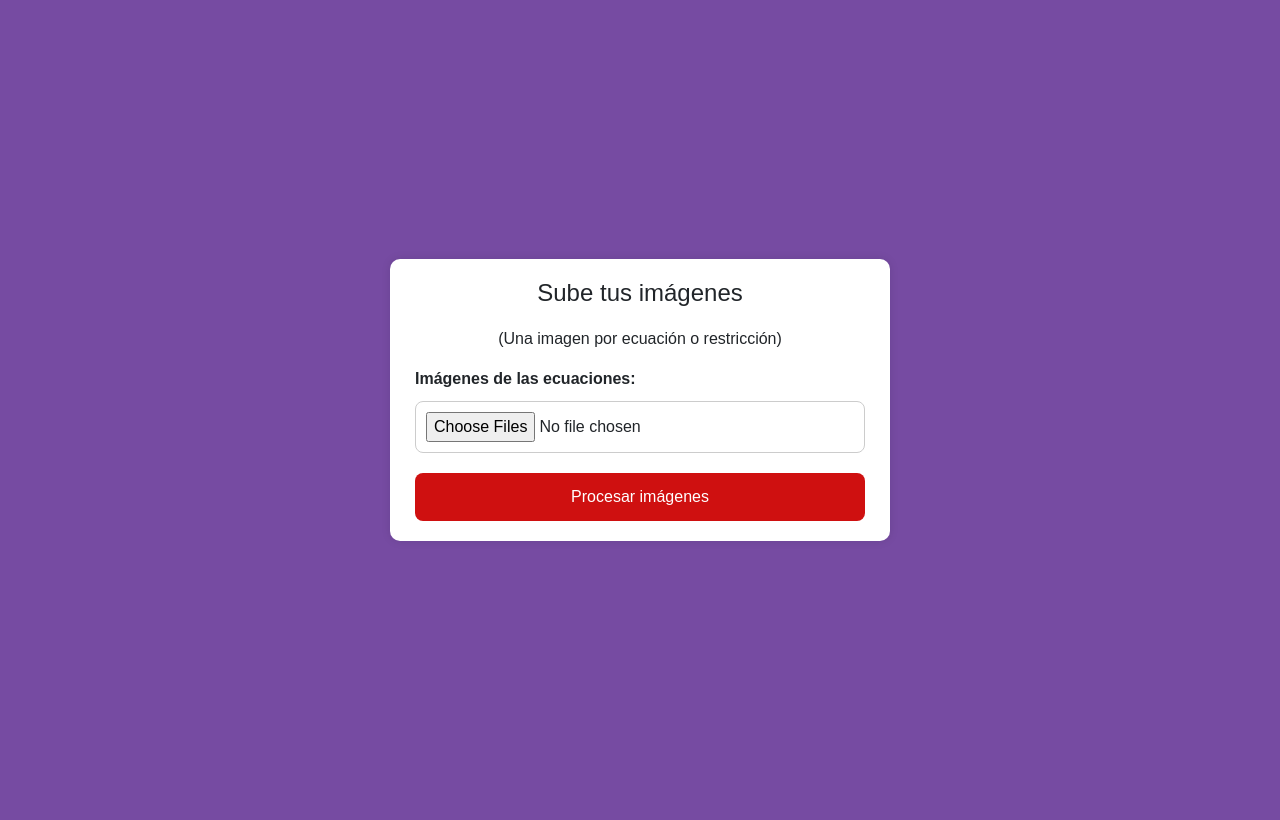
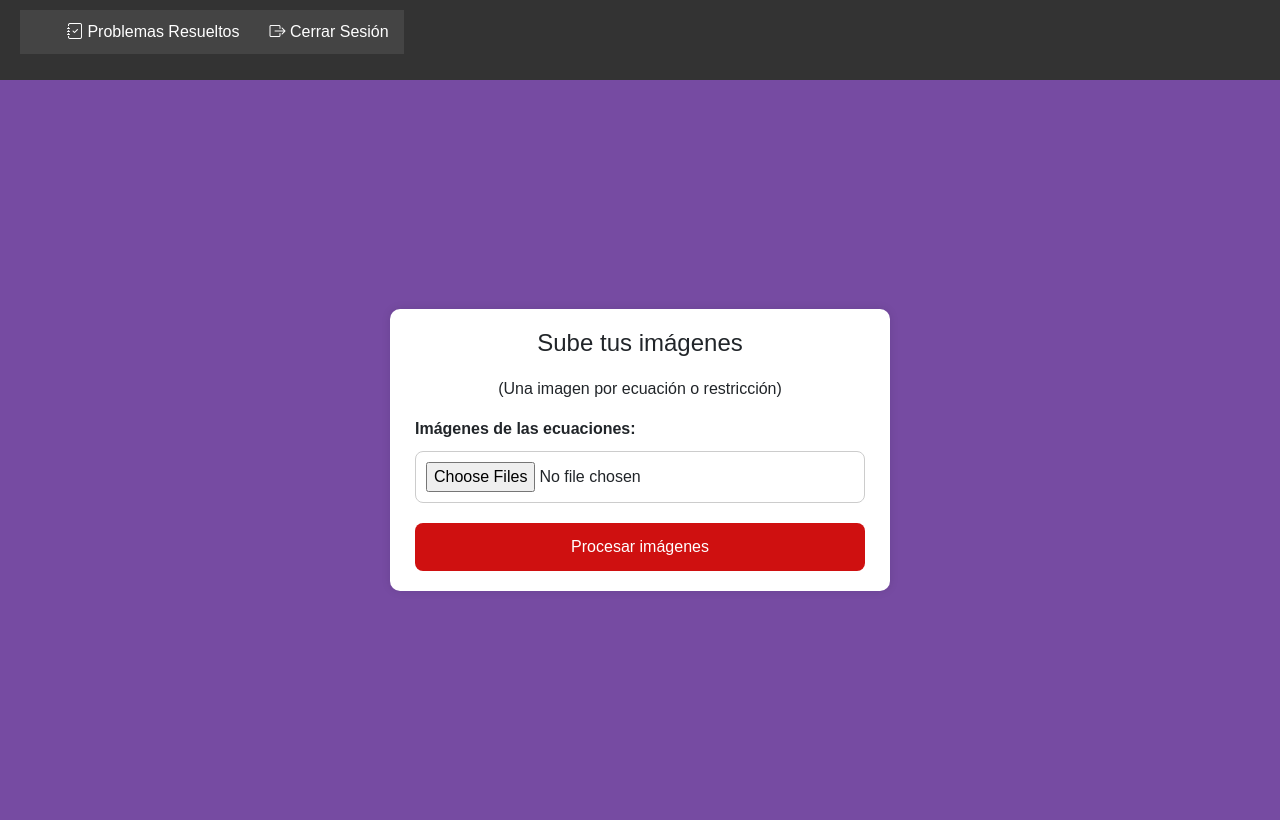
Before and after one commit to GloriaEsther/MathSupport, a Django app: page /math_support/ocr/ in a window 1280 px wide. Before the commit the page ends 541 px from the top, so only its background shows below. Run offline with Django 5.2, Linux system fonts and the light colour scheme; parts of the project's set-up code (start-up, migrations or seed data) failed here and were passed over.

Commit message:
Agregar historial de usuario

```diff
--- a/MathSupport/math_support/db.py
+++ b/MathSupport/math_support/db.py
@@ -75,7 +75,7 @@ class ProblemaModel:#se pudo usar mongoengine parea llenar los problemas automat
     def cargar_problemas_iniciales():
         problemas_iniciales = [
             {
-                "usuario_email": "mimi@gmail.com",  # puedes poner "base" si no hay usuario  te quedaste aqui
+                "usuario_email": "mimi@gmail.com",
                 "ecuacion": "2x + 3 = 7",
                 "imagen_url": "",  # vacío porque es manual
                 "resultado": "x = 2",
--- a/MathSupport/math_support/templates/funciones/ocr.html
+++ b/MathSupport/math_support/templates/funciones/ocr.html
@@ -1,20 +1,29 @@
 <!DOCTYPE html>
 <html lang="es">
 <head>
-  <meta charset="UTF-8">
-  <meta name="viewport" content="width=device-width, initial-scale=1.0">
+  <meta charset="UTF-8" />
+  <meta name="viewport" content="width=device-width, initial-scale=1.0" />
   <title>Sube tus ecuaciones</title>
-  <link href="https://cdn.jsdelivr.net/npm/bootstrap@5.3.0/dist/css/bootstrap.min.css" rel="stylesheet">
+
+  <!-- Bootstrap y Bootstrap Icons -->
+  <link href="https://cdn.jsdelivr.net/npm/bootstrap@5.3.0/dist/css/bootstrap.min.css" rel="stylesheet" />
+  <link href="https://cdn.jsdelivr.net/npm/bootstrap-icons@1.10.5/font/bootstrap-icons.css" rel="stylesheet" />
+
+  <!-- Estilos personalizados -->
   <style>
     body {
       font-family: Arial, sans-serif;
-      background:  #764ba2;
+      background: #764ba2;
       margin: 0;
-      padding: 20px;
+      padding: 0;
+    }
+
+    .main-content {
       display: flex;
       justify-content: center;
       align-items: center;
-      min-height: 100vh;
+      min-height: calc(100vh - 60px); /* deja espacio para el menú */
+      padding: 20px;
     }
 
     .form-container {
@@ -61,6 +70,80 @@
       background-color: red;
     }
 
+    .header {
+      background-color: #333;
+      color: white;
+    }
+
+    .navbar {
+      display: flex;
+      align-items: center;
+      justify-content: space-between;
+      padding: 10px 20px;
+      position: relative;
+    }
+
+    .label_hamburguesa {
+      cursor: pointer;
+      display: block;
+    }
+
+    .menu_hamburguesa {
+      position: absolute;
+      opacity: 0;
+      pointer-events: none;
+    }
+
+    .ul_links {
+      list-style: none;
+      background-color: #444;
+      overflow: hidden;
+      max-height: 0;
+      transition: max-height 0.3s ease;
+    }
+
+    .ul_links li {
+      border-bottom: 1px solid #555;
+    }
+
+    .ul_links .link {
+      display: block;
+      padding: 15px 20px;
+      color: white;
+      text-decoration: none;
+    }
+
+    .ul_links .link:hover {
+      background-color: #555;
+    }
+
+    .menu_hamburguesa:checked + .ul_links {
+      max-height: 200px;
+    }
+
+    .list_icon {
+      fill: white;
+    }
+
+    @media (min-width: 768px) {
+      .label_hamburguesa {
+        display: none;
+      }
+
+      .ul_links {
+        display: flex;
+        max-height: none;
+      }
+
+      .ul_links li {
+        border: none;
+      }
+
+      .ul_links .link {
+        padding: 10px 15px;
+      }
+    }
+
     @media (max-width: 600px) {
       .form-container {
         padding: 15px 20px;
@@ -71,21 +154,38 @@
       }
     }
   </style>
-      <!--PWA-->
+
   {% load static %}
-    <link rel="manifest" href="{% static 'pwa/manifest.json' %}">
-    <meta name="theme-color" content="#007bff">
-    <link rel="icon" href="{% static 'pwa/icons/logo_android-chrome-192x192.png' %}">
+  <link rel="manifest" href="{% static 'pwa/manifest.json' %}" />
+  <meta name="theme-color" content="#007bff" />
+  <link rel="icon" href="{% static 'pwa/icons/logo_android-chrome-192x192.png' %}" />
 
   <script>
     if ('serviceWorker' in navigator) {
-        navigator.serviceWorker.register("{% static 'pwa/service-worker.js' %}")
+      navigator.serviceWorker
+        .register("{% static 'pwa/service-worker.js' %}")
         .then(reg => console.log('Service Worker registrado', reg))
         .catch(err => console.error('Error al registrar el Service Worker', err));
     }
   </script>
 </head>
 <body>
+  <!-- Menú hamburguesa -->
+  <header class="header">
+    <nav class="navbar">
+      <label class="label_hamburguesa" for="menu_hamburguesa">
+        <svg xmlns="http://www.w3.org/2000/svg" width="35" height="35" fill="currentColor" class="list_icon" viewBox="0 0 16 16">
+          <path fill-rule="evenodd" d="M2.5 12a.5.5 0 0 1 .5-.5h10a.5.5 0 0 1 0 1H3a.5.5 0 0 1-.5-.5m0-4a.5.5 0 0 1 .5-.5h10a.5.5 0 0 1 0 1H3a.5.5 0 0 1-.5-.5m0-4a.5.5 0 0 1 .5-.5h10a.5.5 0 0 1 0 1H3a.5.5 0 0 1-.5-.5"/>
+        </svg>
+      </label>
+      <input class="menu_hamburguesa" type="checkbox" id="menu_hamburguesa" />
+      <ul class="ul_links">
+        <li><a href="{% url 'historial_problemas' %}" class="link"><i class="bi bi-journal-check"></i> Problemas Resueltos</a></li>
+        <li><a href="{% url 'bienvenida' %}" class="link"><i class="bi bi-box-arrow-right"></i> Cerrar Sesión</a></li>
+      </ul>
+    </nav>
+  </header>
+
   {% if messages %}
     <div class="modal fade show" tabindex="-1" style="display:block; background-color: rgba(0,0,0,0.5);" role="dialog">
       <div class="modal-dialog modal-dialog-centered" role="document">
@@ -106,21 +206,18 @@
     </div>
   {% endif %}
 
+  <!-- Contenido centrado -->
+  <div class="main-content">
     <div class="form-container">
       <h1>Sube tus imágenes</h1>
       <p style="text-align: center;">(Una imagen por ecuación o restricción)</p>
       <form method="POST" enctype="multipart/form-data">
         {% csrf_token %}
         <label for="images">Imágenes de las ecuaciones:</label>
-      <input
-        type="file"
-        name="images"
-        id="images"
-        accept="image/*"
-        multiple
-        required>
+        <input type="file" name="images" id="images" accept="image/*" multiple required />
         <button type="submit">Procesar imágenes</button>
       </form>
     </div>
+  </div>
 </body>
 </html>
--- a/MathSupport/math_support/templates/usuario/login.html
+++ b/MathSupport/math_support/templates/usuario/login.html
@@ -67,9 +67,6 @@
                 <input type="password" class="form-control" id="password" name="password" placeholder="Ingresa tu contraseña">
             </div>
             <button type="submit" class="btn btn-danger w-100">Iniciar Sesión</button>
-            <p class="text-center mt-3">
-                <a href="#" class="register-link">¿Olvidaste tu contrasena? </a>
-            </p>
             <p class="text-center mt-3"><a href="{% url 'registro' %}">Crear una cuenta</a></p>
         </form>
     </div>
--- a/MathSupport/math_support/urls.py
+++ b/MathSupport/math_support/urls.py
@@ -15,6 +15,7 @@ urlpatterns = [
     path('maximizar/',views.maximizar,name="maximizar"),
     path('ver_paso/',views.ver_paso,name="ver_paso"),
     path("guardar_problemas/", views.guardar_problemas, name="guardar_problemas"),
+    path('historial/', views.historial_problemas, name='historial_problemas'),
     #path('agregar/', views.agregar_ecuacion, name='agregar_ecuacion'),
     #path('ver_ecuaciones/', views.ver_ecuaciones, name='ver_ecuaciones'),
    # path('reconocer/', views.reconocer_ecuacion, name='reconocer_ecuacion'),
--- a/MathSupport/math_support/views.py
+++ b/MathSupport/math_support/views.py
@@ -521,11 +521,18 @@ def registro(request):
             print("Error: Campos vacíos")
             messages.error(request, "Datos incompletos, por favor, ingrese los datos correctamente.")
             return render(request,"usuario/registro.html")#redirect('registro')
-        '''
-         if "@" not in email:
+
+        if "@" not in email:
             messages.error(request,"Ingrese un correo valido , intente de nuevo.")
             return render(request,"usuario/registro.html")
-        '''
+
+        if len(password) < 4:
+            messages.error(request, "La contraseña debe tener al menos 4 caracteres.")
+            return render(request, "usuario/registro.html")
+
+        if len(password) >8:
+            messages.error(request,"La contrasena no debe tener mas de 8 caracteres.")
+            return render(request,"usuario/registro.html")
 
         resultado = UsuarioModel.registrar_usuario(email, password)
         print("usuario: ",resultado)
@@ -536,8 +543,18 @@ def registro(request):
             messages.success(request, resultado["mensaje"])
 
         messages.success(request, "Registro exitoso. Ahora puedes iniciar sesión.")
+        # Al iniciar sesión correctamente
+       # request.session['usuario_email'] = email
+        #request.session['password']=password#luego lo ocupo
+
         return redirect('ocr_view')#vista del ocr #redirect('home')#esta es la vista de la camarita
     return render(request, "usuario/registro.html")
+
+#@login_required
+def historial_problemas(request):
+    email =request.session.get("email")# request.session.get('email')#request.POST.get('email', '')
+    problemas = ProblemaModel.obtener_problemas_por_usuario(email)
+    return render(request, "usuario/historial.html", {"problemas": problemas})
 
 @csrf_exempt
 def home(request):#luego la tomo en cuenta
```
Also changed, not shown: MathSupport/math_support/templates/usuario/historial.html (added, +35 -0 lines), MathSupport/dummy.sqlite3. Lines whose indentation alone changed are shown as unchanged.
